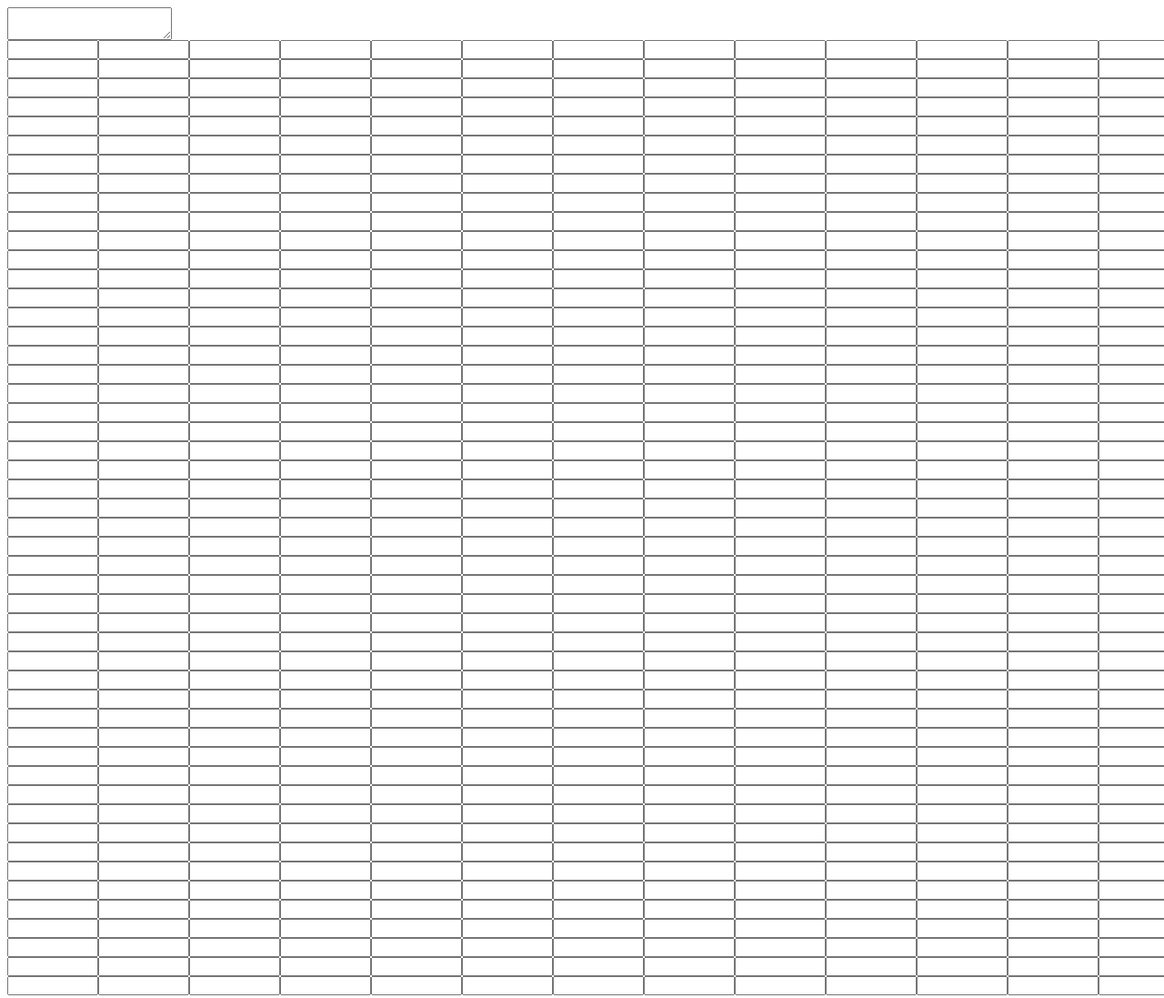
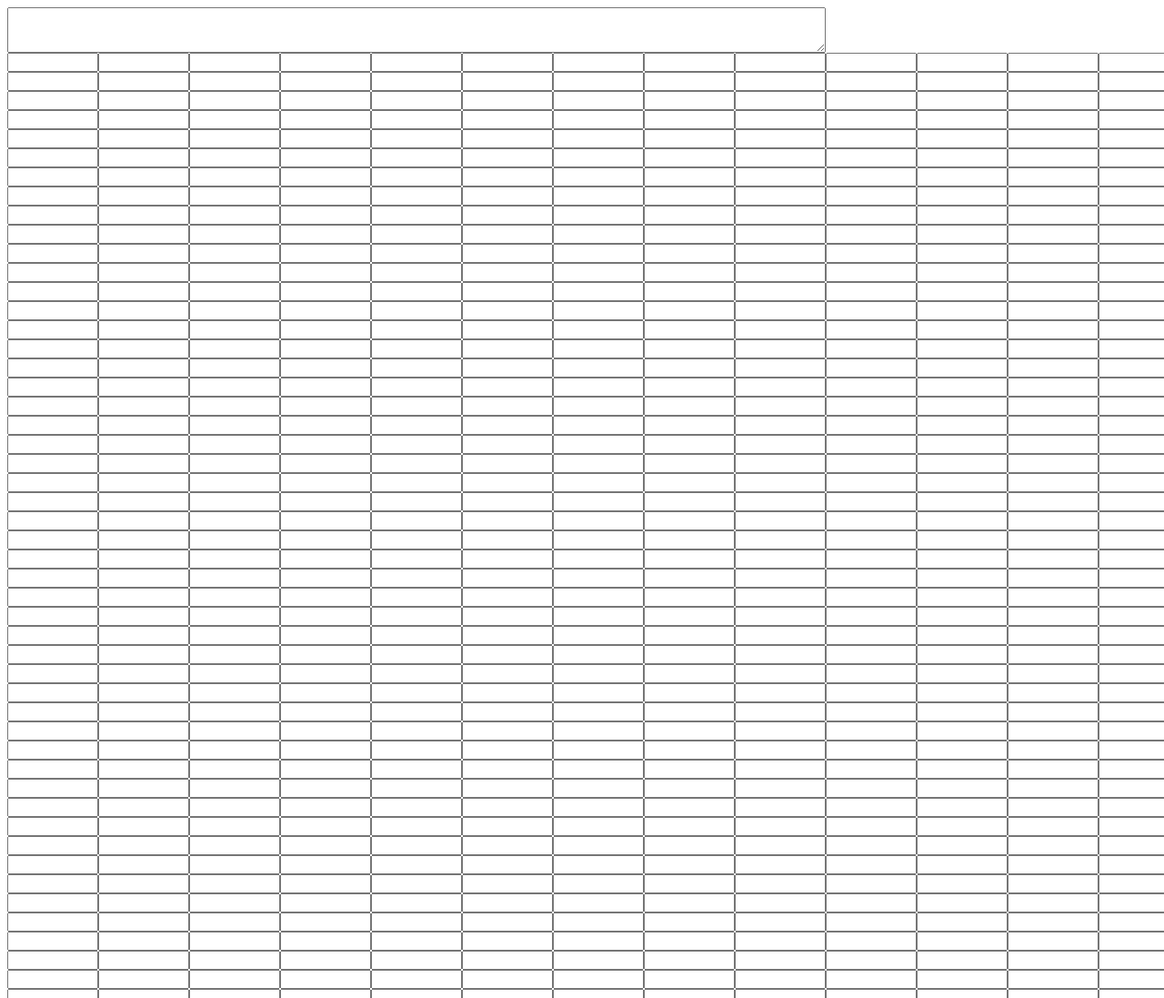
Before and after one commit to CurtisLusmore/spreadsheet.js, a plain HTML site: page index.html in a window 1280 px wide. Shown: the top 1097 px of the page at 91% size. Drawn offline with Linux system fonts and the light colour scheme.

Commit message:
Set size for script input

```diff
--- a/css/style.css
+++ b/css/style.css
@@ -1,3 +1,13 @@
+textarea.script {
+    width: 900px;
+    height: 50px;
+}
+
+textarea.script:focus {
+    width: 900px;
+    height: 300px;
+}
+
 div#spreadsheet {
     display: inline-block;
     white-space: nowrap;
--- a/js/main.js
+++ b/js/main.js
@@ -86,6 +86,7 @@ var grid = (function () {
 
     function init(id) {
         var script = document.createElement('textarea');
+        script.className = 'script';
 
         var sheet = createSheet(script);
         sheet.execute = function (cell, equation) {
```
